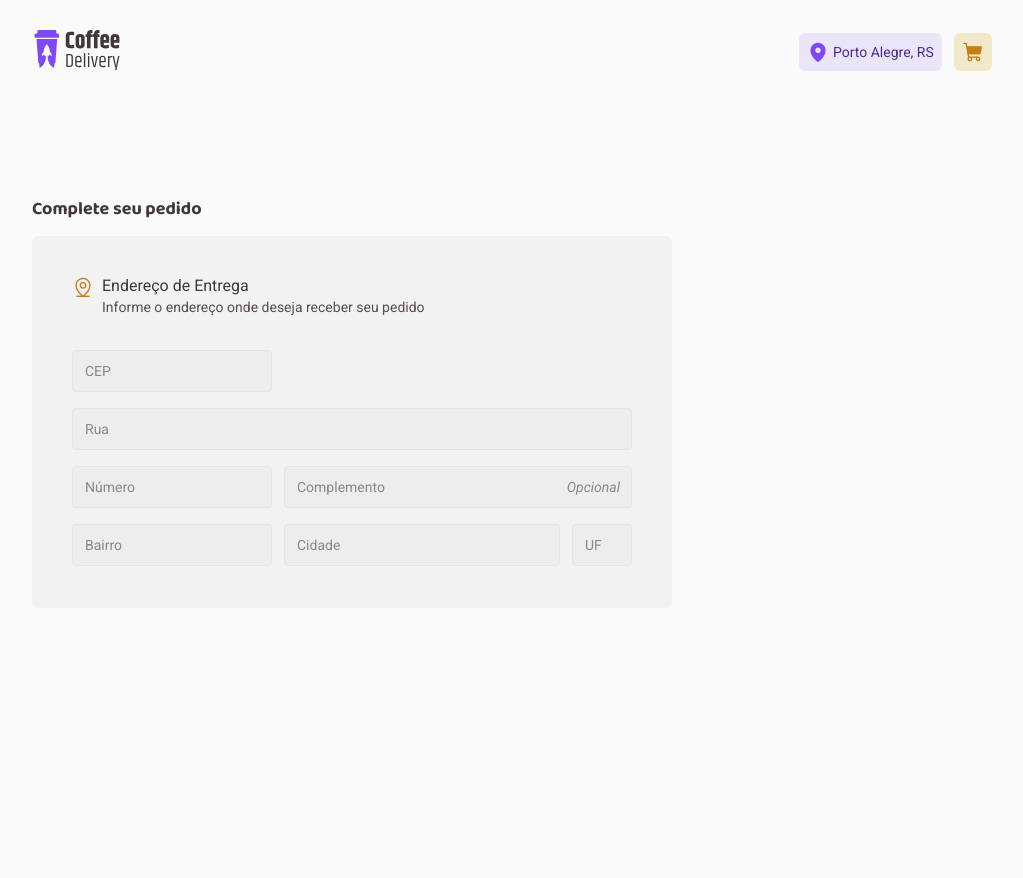
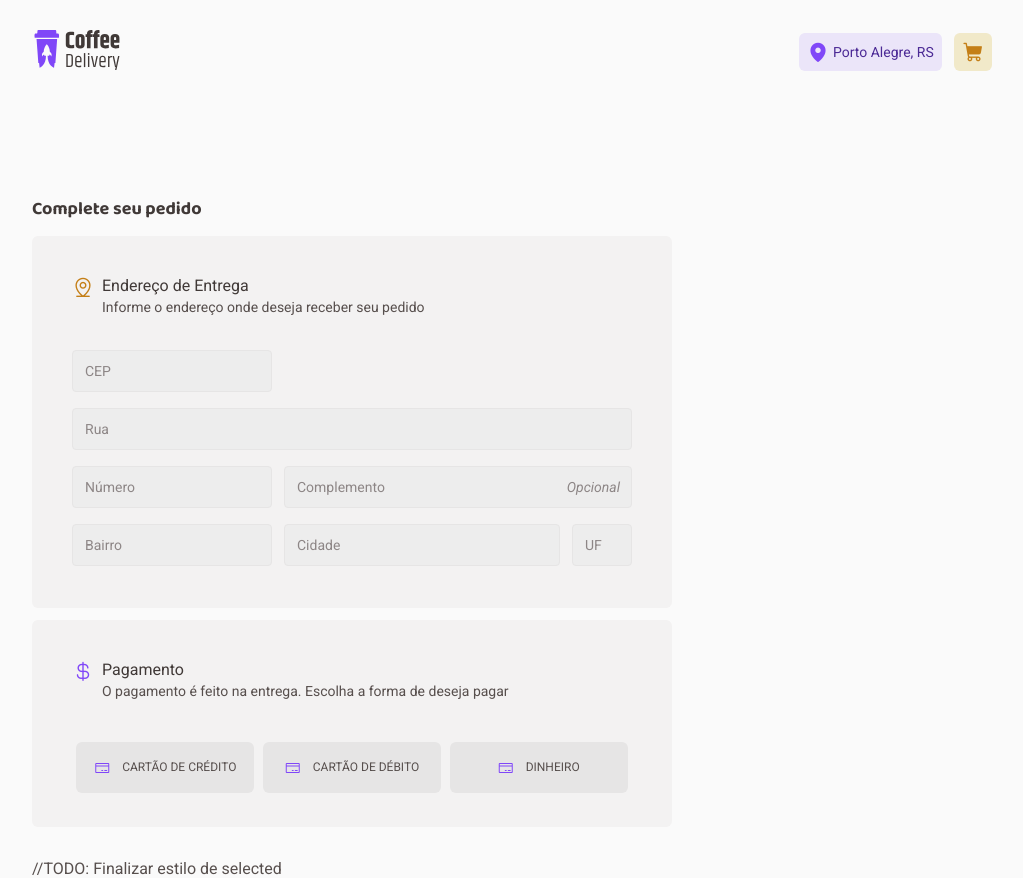
Before and after one commit to souzannatha/coffe-delivery-angular, an Angular app: page /checkout in a window 1280 px wide. Shown: the whole page, without its empty margins (128-1151 px from the left). Before the commit the page ends 800 px from the top, so only its background shows below. Built offline with nearby package versions, Linux system fonts and the light colour scheme.

Commit message:
feat: add payment method.

```diff
--- a/src/app/features/checkout/checkout.component.html
+++ b/src/app/features/checkout/checkout.component.html
@@ -27,4 +27,23 @@
       <app-input-text labelText="UF"></app-input-text>
     </div>
   </div>
+  <div class="paymentWrapper">
+    <div class="payment">
+      <i class="ph ph-currency-dollar"></i>
+      <div class="paymentSubtitle">
+        <p>Pagamento</p>
+        <span
+          >O pagamento é feito na entrega. Escolha a forma de deseja pagar</span
+        >
+      </div>
+    </div>
+    <div class="methodPayment">
+      <app-select-payment
+        *ngFor="let payment of methodPaymentList"
+        [icon]="payment.icon"
+        [text]="payment.text"
+      ></app-select-payment>
+    </div>
+  </div>
 </section>
+//TODO: Finalizar estilo de selected
--- a/src/app/features/checkout/checkout.component.scss
+++ b/src/app/features/checkout/checkout.component.scss
@@ -15,6 +15,7 @@
   background-color: $base-card;
   padding: 40px;
   border-radius: 6px;
+  margin-bottom: 12px;
 }
 
 .checkoutAdress {
@@ -70,3 +71,48 @@
   grid-template-columns: 200px 1fr 60px;
   gap: 12px;
 }
+
+.paymentWrapper {
+  display: flex;
+  flex-direction: column;
+  gap: 8px;
+  margin-bottom: 32px;
+  background-color: $base-card;
+  width: 640px;
+  height: 207px;
+  padding: 40px;
+  border-radius: 6px;
+
+  .ph-currency-dollar {
+    font-size: 22px;
+    color: $purple;
+  }
+}
+
+.payment {
+  display: flex;
+  align-items: start;
+  gap: 8px;
+  margin-bottom: 32px;
+}
+.paymentSubtitle {
+  line-height: 130%;
+  font-weight: 400;
+
+  p {
+    font-size: 16px;
+    line-height: 130%;
+    color: $base-subtitle;
+  }
+
+  span {
+    font-size: 14px;
+    color: $base-text;
+  }
+}
+
+.methodPayment {
+  display: flex;
+  flex-direction: row;
+  justify-content: space-around;
+}
--- a/src/app/features/checkout/checkout.component.ts
+++ b/src/app/features/checkout/checkout.component.ts
@@ -2,11 +2,27 @@ import { Component } from '@angular/core';
 import { InputTextComponent } from '../../shared/_components/input-text/input-text.component';
 import { InputText } from '../../shared/_components/input-text/models/input-text';
 import { CommonModule } from '@angular/common';
+import { SelectPaymentComponent } from '../../shared/_components/select-payment/select-payment.component';
 
 @Component({
   selector: 'app-checkout',
   templateUrl: './checkout.component.html',
   styleUrls: ['./checkout.component.scss'],
-  imports: [InputTextComponent, CommonModule],
+  imports: [InputTextComponent, CommonModule, SelectPaymentComponent],
 })
-export class CheckoutComponent {}
+export class CheckoutComponent {
+  methodPaymentList = [
+    {
+      icon: 'ph ph-credit-card',
+      text: 'Cartão de crédito',
+    },
+    {
+      icon: 'ph ph-credit-card',
+      text: 'Cartão de débito',
+    },
+    {
+      icon: 'ph ph-credit-card',
+      text: 'Dinheiro',
+    },
+  ];
+}
--- /dev/null
+++ b/src/app/shared/_components/select-payment/select-payment.component.html
@@ -0,0 +1,4 @@
+<button class="selectPayment">
+  <i class="{{ icon }}"></i>
+  {{ text }}
+</button>
--- /dev/null
+++ b/src/app/shared/_components/select-payment/select-payment.component.scss
@@ -0,0 +1,30 @@
+@use "../../../../styles/variables" as *;
+
+.selectPayment {
+  display: flex;
+  align-items: center;
+  justify-content: center;
+  gap: 12px;
+  width: 178px;
+  height: 51px;
+  background-color: $base-button;
+  color: $base-text;
+  font-size: 12px;
+  line-height: 160%;
+  text-transform: uppercase;
+  border: none;
+  border-radius: 6px;
+  padding: 16px;
+  transition: 0.3s;
+
+  cursor: pointer;
+  .ph-credit-card {
+    font-size: 16px;
+    color: $purple;
+  }
+}
+
+.selectPayment:hover {
+  background-color: $base-hover;
+  color: $base-subtitle;
+}
```
Also changed, not shown: src/app/shared/_components/select-payment/select-payment.component.ts (added, +11 -0 lines), 1 other file (tests, documents, lock files or other folders).
